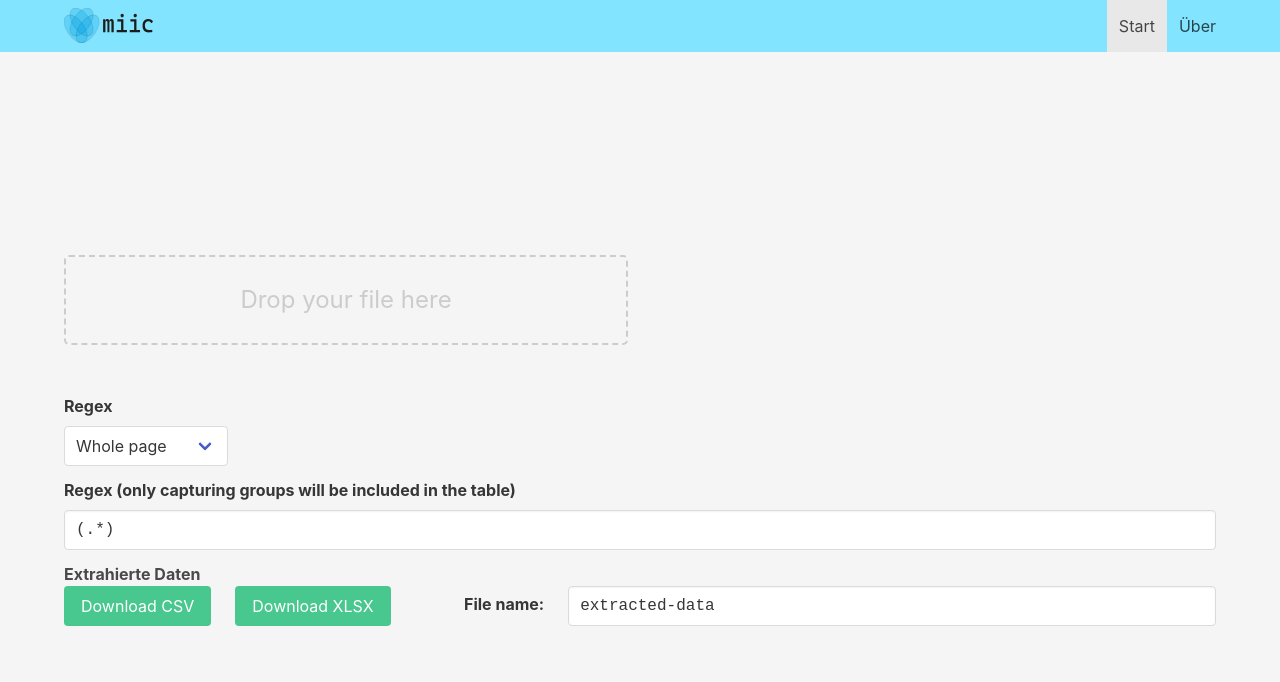
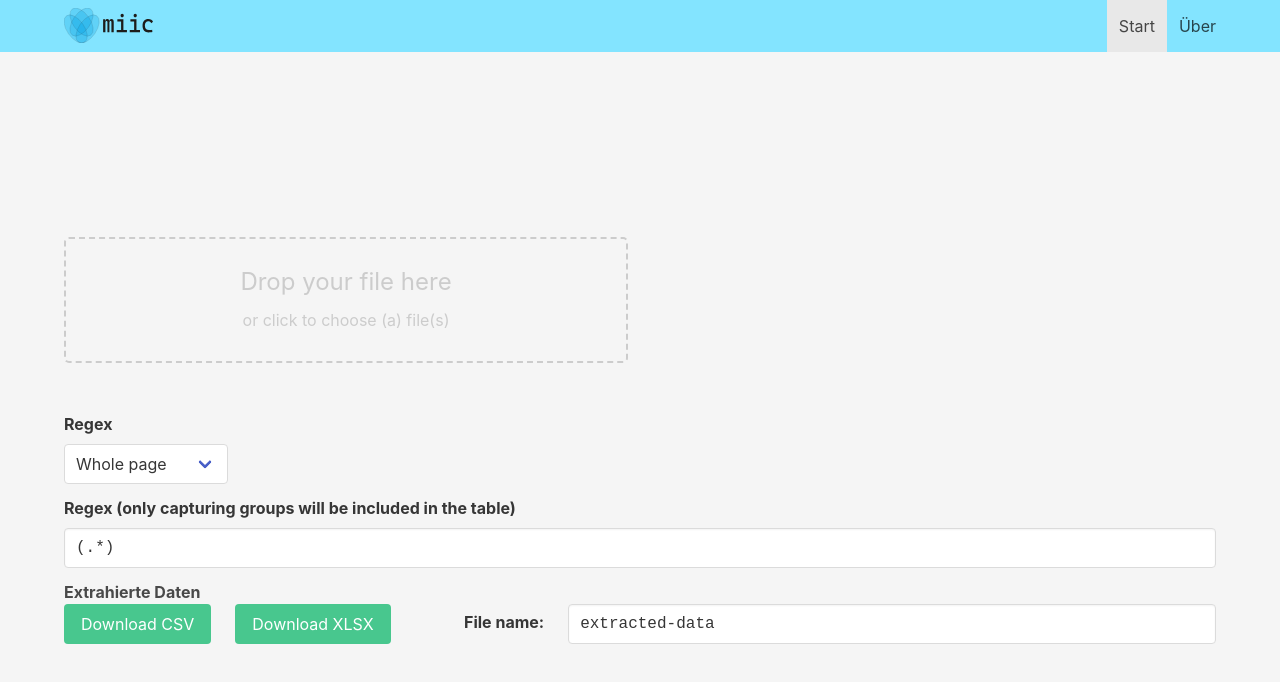
Before and after one commit to cmiic/pdf-regex-to-table, a Vue app: page / in a window 1280 px wide. Shown: the top 682 px of the page. Built offline with nearby package versions, Linux system fonts and the light colour scheme.

Commit message:
text for dropzone

```diff
--- a/src/components/FileReader.vue
+++ b/src/components/FileReader.vue
@@ -125,7 +125,13 @@ const handleDragOver = (ev) => {
         @dragover.prevent="handleDragOver"
         @click="$refs.fileInput.click()"
       >
-        <p>Drop your file here</p>
+        <p>
+          Drop your file here
+          <br>
+          <span class="is-size-6">
+            or click to choose (a) file(s)
+          </span>
+        </p>
         <input
           ref="fileInput"
           type="file"
```
